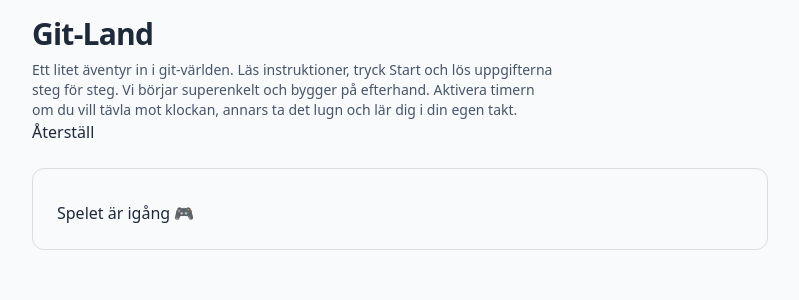
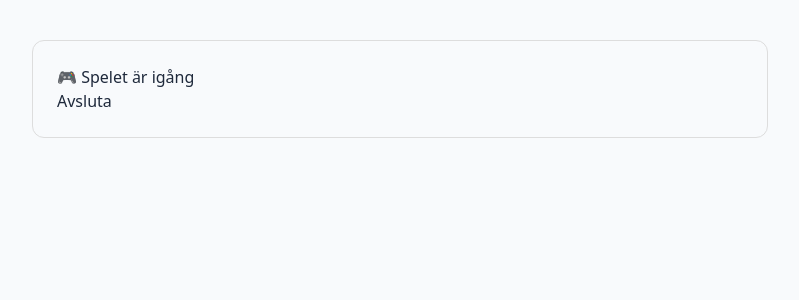
Before and after one commit to DulamaA/git-land-game, a React (Vite) app: page / in a window 1280 px wide. Both pictures are taken after a click on the button "Starta". Shown: the top 300 px of the page, without its empty margins (240-1039 px from the left). Built offline with nearby package versions, Linux system fonts and the light colour scheme.

Commit message:
:recycle: refactor: split App into HomeScreen and GameScreen components

```diff
--- a/src/App.tsx
+++ b/src/App.tsx
@@ -1,4 +1,6 @@
 import { useState } from 'react';
+import HomeScreen from './components/HomeScreen';
+import GameScreen from './components/GameScreen';
 
 export default function App() {
   const [started, setStarted] = useState(false);
@@ -6,32 +8,11 @@ export default function App() {
   return (
     <div className="min-h-screen bg-slate-50 text-slate-800">
       <main className="mx-auto max-w-3xl p-4">
-        <header>
-          <h1 className="text-3xl font-bold tracking-tight">Git-Land</h1>
-          <p className="mt-2 max-w-prose text-sm text-slate-600">
-            Ett litet äventyr in i git-världen. Läs instruktioner, tryck Start och lös uppgifterna
-            steg för steg. Vi börjar superenkelt och bygger på efterhand. Aktivera timern om du vill
-            tävla mot klockan, annars ta det lugn och lär dig i din egen takt.
-          </p>
-
-          <div>
-            {started ? (
-              <button onClick={() => setStarted(false)}>Återställ</button>
-            ) : (
-              <button onClick={() => setStarted(true)}>Starta</button>
-            )}
-          </div>
-        </header>
-
-        <section
-          aria-label="Spelyta"
-          style={{ marginTop: 24, border: '1px solid #ddd', borderRadius: 12, padding: 24 }}
-        >
-          <div style={{ marginTop: 8 }}>
-            {started && <p>Spelet är igång 🎮</p>}
-            {!started && <p>Tryck Start för att börja</p>}
-          </div>
-        </section>
+        {!started ? (
+          <HomeScreen onStart={() => setStarted(true)} />
+        ) : (
+          <GameScreen onExit={() => setStarted(false)} />
+        )}
       </main>
     </div>
   );
--- /dev/null
+++ b/src/components/GameScreen.tsx
@@ -0,0 +1,15 @@
+type Props = {
+  onExit: () => void;
+};
+
+export default function GameScreen({ onExit }: Props) {
+  return (
+    <section
+      aria-label="Spelyta"
+      style={{ marginTop: 24, border: '1px solid #ddd', borderRadius: 12, padding: 24 }}
+    >
+      <p>🎮 Spelet är igång</p>
+      <button onClick={onExit}>Avsluta</button>
+    </section>
+  );
+}
--- /dev/null
+++ b/src/components/HomeScreen.tsx
@@ -0,0 +1,17 @@
+type Props = {
+  onStart: () => void;
+};
+
+export default function HomeScreen({ onStart }: Props) {
+  return (
+    <header>
+      <h1 className="text-3xl font-bold tracking-tight">Git-Land</h1>
+      <p className="mt-2 max-w-prose text-sm text-slate-600">
+        Ett litet äventyr in i git-världen. Läs instruktioner, tryck Start och lös uppgifterna steg
+        för steg. Vi börjar superenkelt och bygger på efterhand. Aktivera timern om du vill tävla
+        mot klockan, annars ta det lugn och lär dig i din egen takt.
+      </p>
+      <button onClick={onStart}>Starta</button>
+    </header>
+  );
+}
```
